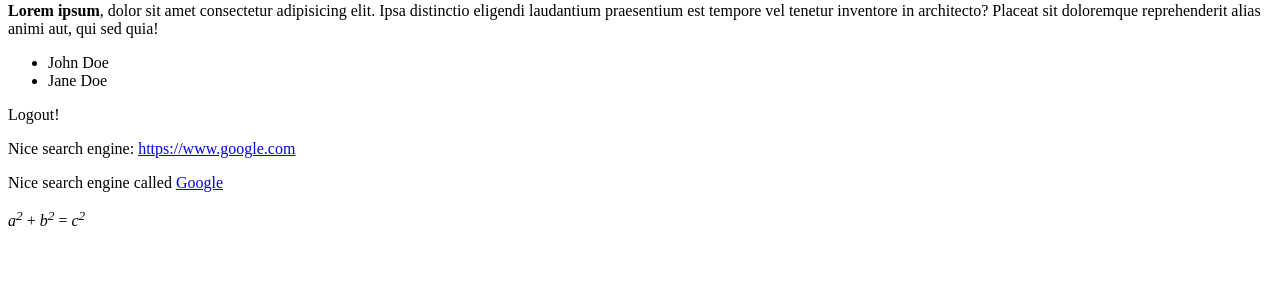
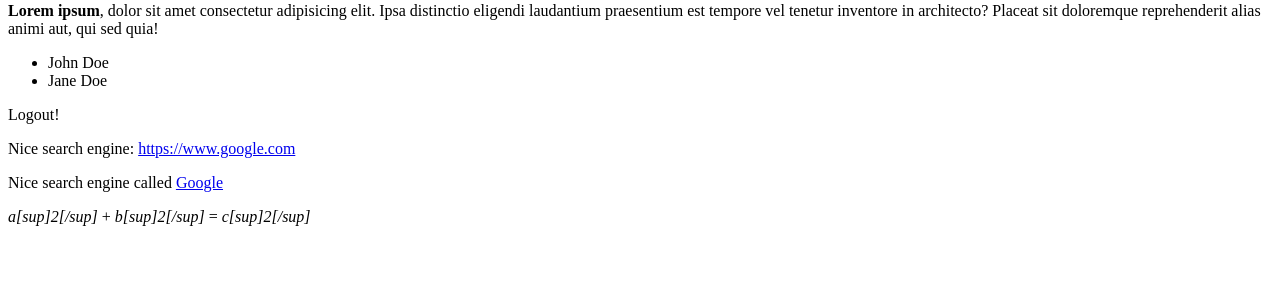
Before and after one commit to Konrad-Jalowy/phptemplateengine, a PHP site: page /public/index.php in a window 1280 px wide. Shown: the part 346-646 px from the top of the page. Run offline with PHP 8.4, Linux system fonts and the light colour scheme.

Commit message:
what i need

```diff
--- a/src/Framework/views/someview.php
+++ b/src/Framework/views/someview.php
@@ -24,5 +24,5 @@
 <p>Nice search engine called [url=https://www.google.com]Google[/url]</p>
 
 <p>
-  [var]a<sup>2</sup>[/var] + [var]b<sup>2</sup>[/var] = [var]c<sup>2</sup>[/var]
+  [var]a[sup]2[/sup][/var] + [var]b[sup]2[/sup][/var] = [var]c[sup]2[/sup][/var]
 </p>
```
